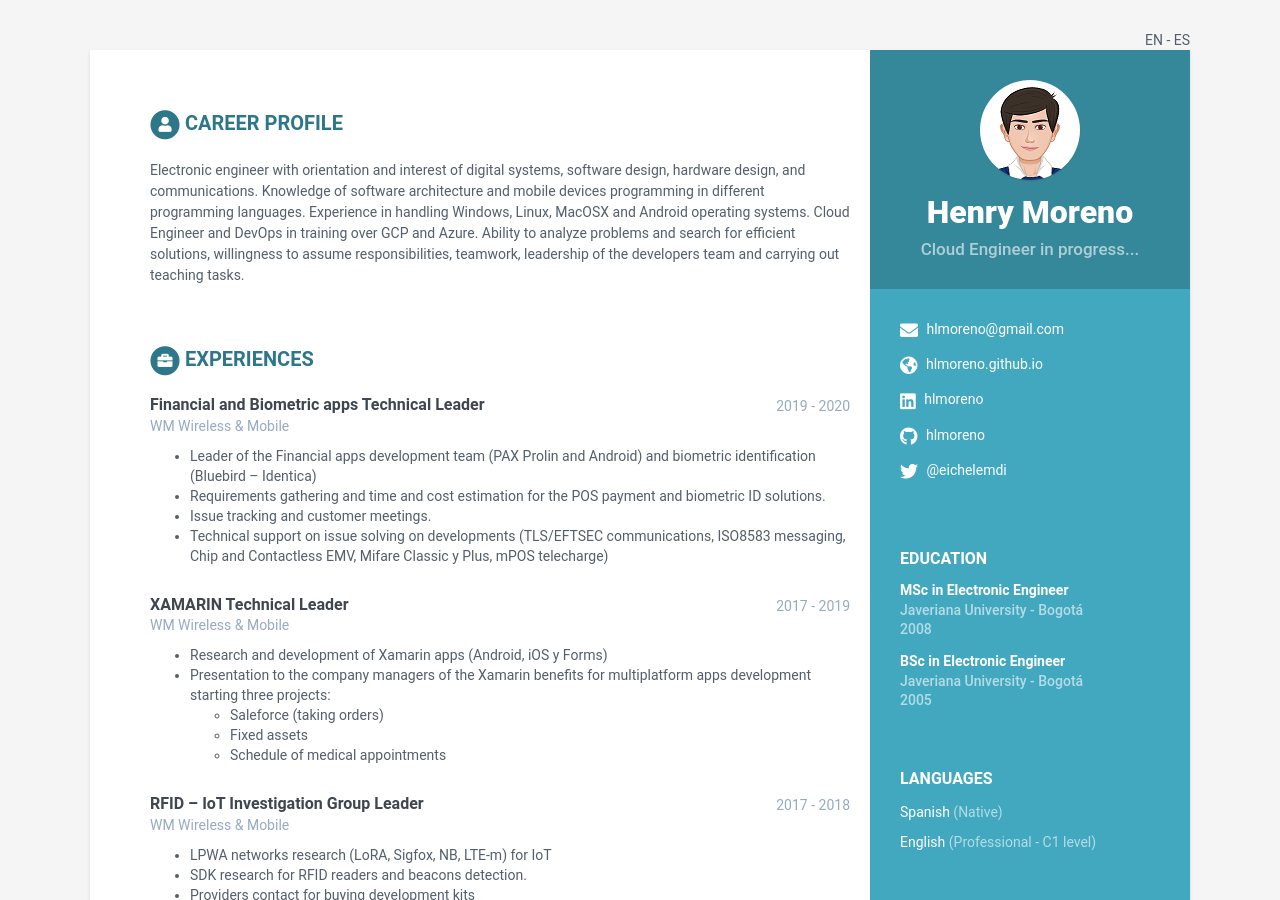
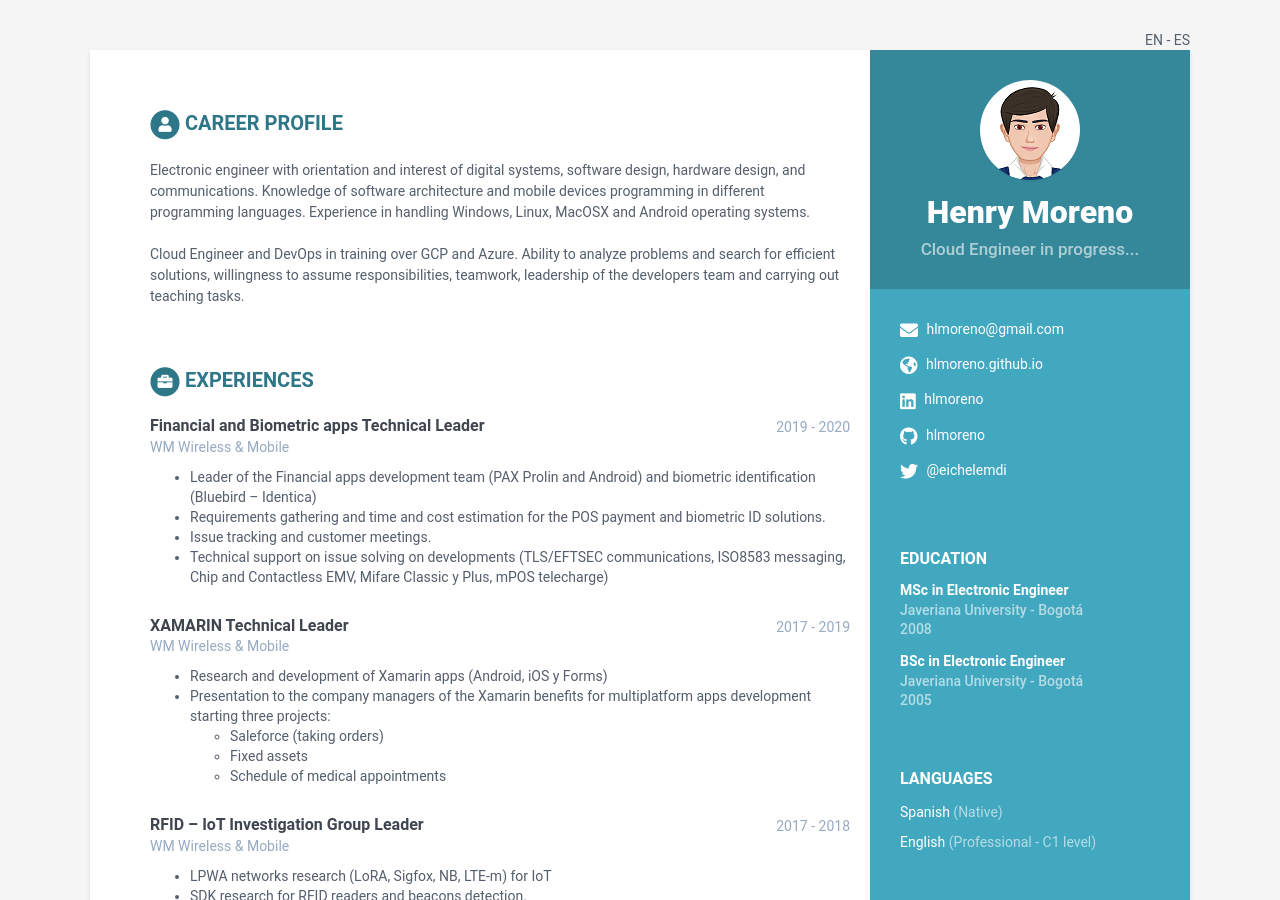
Before and after one commit to hlmoreno/hlmoreno.github.io, a Jekyll site: the page built from index.html, in a window 1280 px wide and 900 px high. Built offline with Jekyll 4.4.1, drawn with Linux system fonts in a browser that asks for light colours.

Commit message:
Mejora career profile

```diff
--- a/_data/data.yml
+++ b/_data/data.yml
@@ -44,7 +44,9 @@
 career-profile:
     title: Career Profile
     summary: |
-      Electronic engineer with orientation and interest  of digital systems, software design, hardware design, and communications. Knowledge of software architecture and mobile devices programming in different programming languages. Experience in handling Windows, Linux, MacOSX and Android operating systems. Cloud Engineer and DevOps in training over GCP and Azure.
+      Electronic engineer with orientation and interest  of digital systems, software design, hardware design, and communications.
+      Knowledge of software architecture and mobile devices programming in different programming languages. Experience in handling Windows, Linux, MacOSX and Android operating systems.<br><br>
+      Cloud Engineer and DevOps in training over GCP and Azure.
       Ability to analyze problems and search for efficient solutions, willingness to assume responsibilities, teamwork, leadership of the developers team and carrying out teaching tasks.
 education:
     - degree: MSc in Electronic Engineer
```
